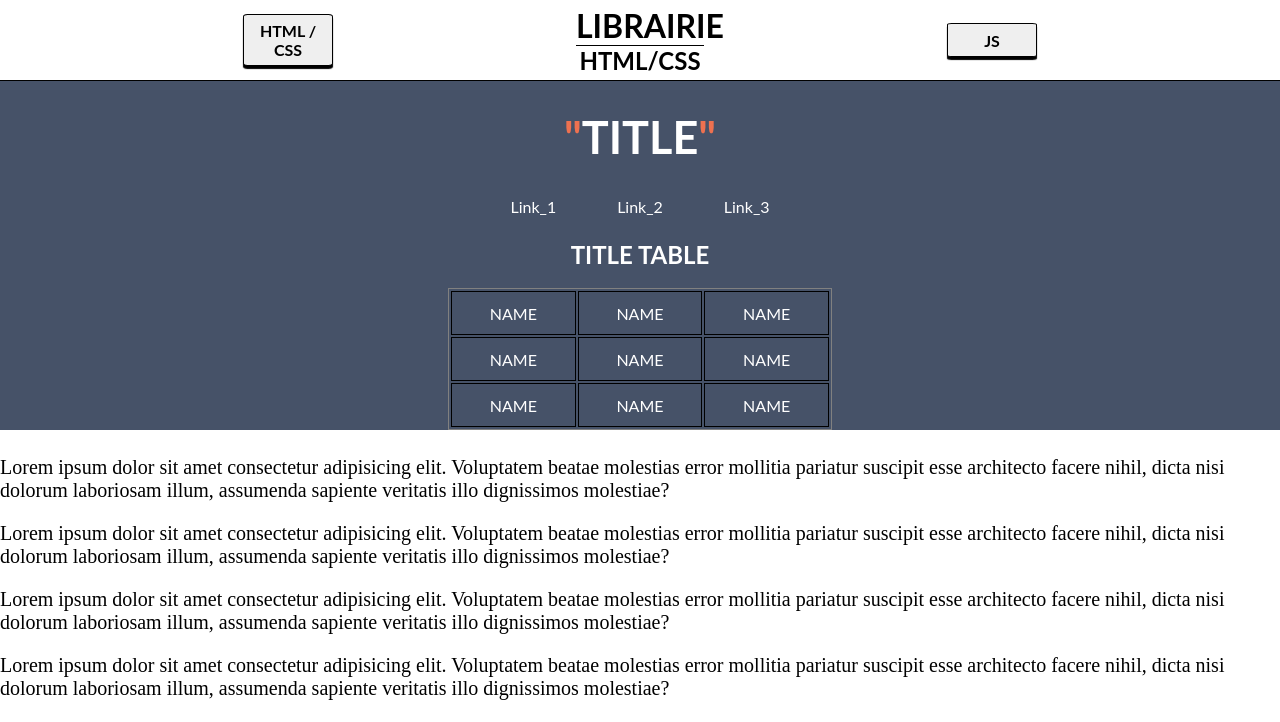
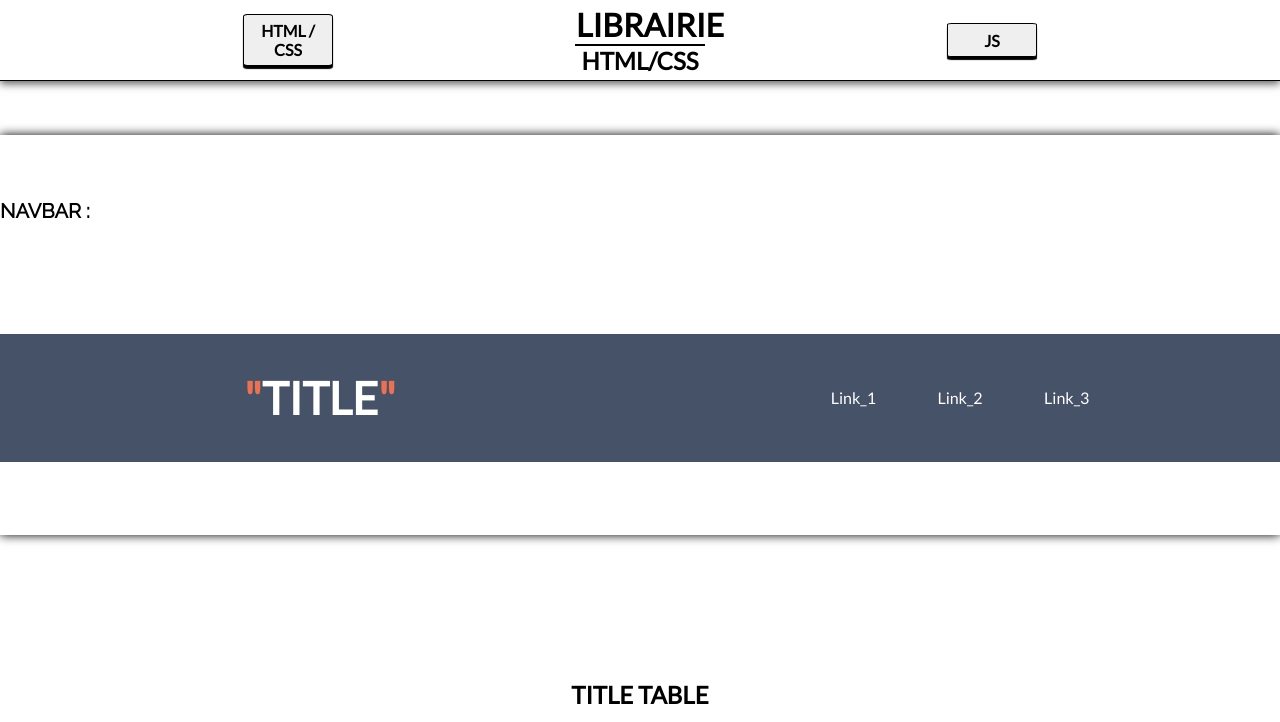
Before and after one commit to K-PPZ/Librairie, a website built with Vite: page index.html in a window 1280 px wide. Both pictures are taken after a click on the button "HTML / CSS". Shown: the top 722 px of the page. Built offline with nearby package versions, Linux system fonts and the light colour scheme.

Commit message:
section design

```diff
--- a/css/style.scss
+++ b/css/style.scss
@@ -5,92 +5,19 @@
 body {
     height: 100vh;
     margin: 0;
+    // background-color: rgba(0, 0, 0, 0.1);
+    // background-color: rgb(202, 202, 255);
 }
 
-.html_hidden {
-    display: none;
-}
 
-.html_visible {
-    display: block;
-}
 
-.js_hidden {
-    display: none;
-}
-
-.js_visible {
-    display: block;
-}
-
-#buttons {
-    display: flex;
-    justify-content: space-evenly;
-    align-items: center;
-    width: 100%;
-    height: 10%;
-    border-bottom: 1px solid black;
-    font-family: 'Lato', sans-serif;
-    background-color: white;
-    position: fixed;
-    top: 0;
-    // left: 0;
-    // margin: 0;
-    // margin-bottom: 100px;
-    // padding: 1%;
-}
-
-button {
-    padding: 0.5%;
-    width: 7%;
-    border: 1px solid black;
-    border-radius: 5%;
-    font-size: 100%;
-    font-weight: bold;
-    box-shadow: 0px 3px 1px 0px #000000;
-    font-family: 'Lato', sans-serif;
-}
-
-button:active {
-    margin-bottom: -0.5%;
-    box-shadow: none;
-}
-
-#lib {
-    display: flex;
-    justify-content: center;
-    align-items: center;
-    flex-direction: column;
-    height: 100%;
-    width: 10%;
-    font-family: 'Lato', sans-serif;
-
-    & h1 {
-        margin-bottom: -15px;
-        width: 100%;
-        margin: 0;
-    }
-
-    & h2 {
-        border-top: 1px solid black;
-        width: 100%;
-        text-align: center;
-        margin: 0;
-    }
-}
-
-.libs {
-    margin-top: 80px;
-}
-
-// HEADER //
-main {
+// NAVBAR //
+#nav_bar {
     background-color: #465268;
     color: white;
     display: flex;
     align-items: center;
     justify-content: space-around;
-    height: 10%;
     margin-bottom: 2%;
 
     & #left {
@@ -144,9 +71,150 @@ main {
     }
 }
 
+
+
+
+
+
+
+
+
+
+
+
+
+
+
+
+
+
+
+
+
+
+
+
+
+
+
+
+
+
+
+
+.libs {
+    margin-top: 80px;
+}
+
+.html_hidden {
+    display: none;
+}
+
+.html_visible {
+    display: block;
+}
+
+.js_hidden {
+    display: none;
+}
+
+.js_visible {
+    display: block;
+}
+
+#menu {
+    display: flex;
+    justify-content: space-evenly;
+    align-items: center;
+    width: 100%;
+    height: 10%;
+    border-bottom: 1px solid black;
+    background-color: white;
+    position: fixed;
+    top: 0;
+    box-shadow: 0px 3px 8px 0px rgba(0,0,0,0.62);
+
+
+    & button {
+        padding: 0.5%;
+        width: 7%;
+        border: 1px solid black;
+        border-radius: 5%;
+        font-size: 100%;
+        font-weight: bold;
+        box-shadow: 0px 3px 1px 0px #000000;
+        font-family: 'Lato', sans-serif;
+    }
+
+    & button:active {
+        margin-bottom: -0.5%;
+        box-shadow: none;
+    }
+
+
+    & #lib {
+        display: flex;
+        justify-content: center;
+        align-items: center;
+        flex-direction: column;
+        height: 100%;
+        width: 10%;
+        font-family: 'Lato', sans-serif;
+
+        & h1, h2 {
+            width: 100%;
+            text-align: center;
+            margin: 0;
+        }
+
+        & #separateur {
+            border: 1px solid black;
+            width: 100%;
+        }
+    }
+
+}
+
+
+
+#html {
+    height: 100vh;
+
+    & section {
+        display: flex;
+        justify-content: space-around;
+        flex-direction: column;
+        width: 100%;
+        height: 50%;
+        margin: 20px 0 150px 0;
+        box-shadow: 0px 0px 10px 0px #000000;
+        background-color: white;
+
+        & .title_section {
+            width: 100%;
+            display: flex;
+            align-items: flex-start;
+        }
+
+        & h1 {
+            font-size: 20px;
+            font-family: 'Raleway', sans-serif;
+        }
+    }
+}
+
+
+
+
+
+
+
+
+
 // TABLEAUX //
 main {
     width: 100%;
+    height: 100vh;
     display: flex;
     flex-direction: column;
     justify-content: center;
--- a/index.html
+++ b/index.html
@@ -5,25 +5,37 @@
     <meta name="description" content="LIBRAIRIE">
     <meta http-equiv="X-UA-Compatible" content="IE=edge">
     <meta name="viewport" content="width=device-width, initial-scale=1.0">
+    <link href="https://fonts.googleapis.com/css2?family=Lato&family=Raleway&display=swap" rel="stylesheet">
     <link rel="stylesheet" lang="sass" href="css/style.scss">
     <title>LIBRAIRIE</title>
   </head>
 
   <body>
+
     <header>
-      <div id="buttons">
+
+      <div id="menu">
         <button id="html_css">HTML / CSS</button>
+
         <div id="lib">
           <h1>LIBRAIRIE</h1>
+          <div id="separateur"></div>
           <h2 id="title_page"></h2>
         </div>
+
         <button id="lib_js">JS</button>
       </div>
+
     </header>
 
     <div id="html" class="html_hidden libs">
 
       <main>
+
+        <section>
+          <h1 class="title_section">NAVBAR :</h1>
+
+          <div id="nav_bar">
 
             <div id="left">
               <h1>"<span>TITLE</span>"</h1>
@@ -36,6 +48,13 @@
                 <a href="#">Link_3</a>
               </nav>
             </div>
+
+          </div>
+        </section>
+
+
+
+
 
         <div id="title_table">
           <h2>TITLE TABLE</h2>
```
Lines whose indentation alone changed are shown as unchanged.
